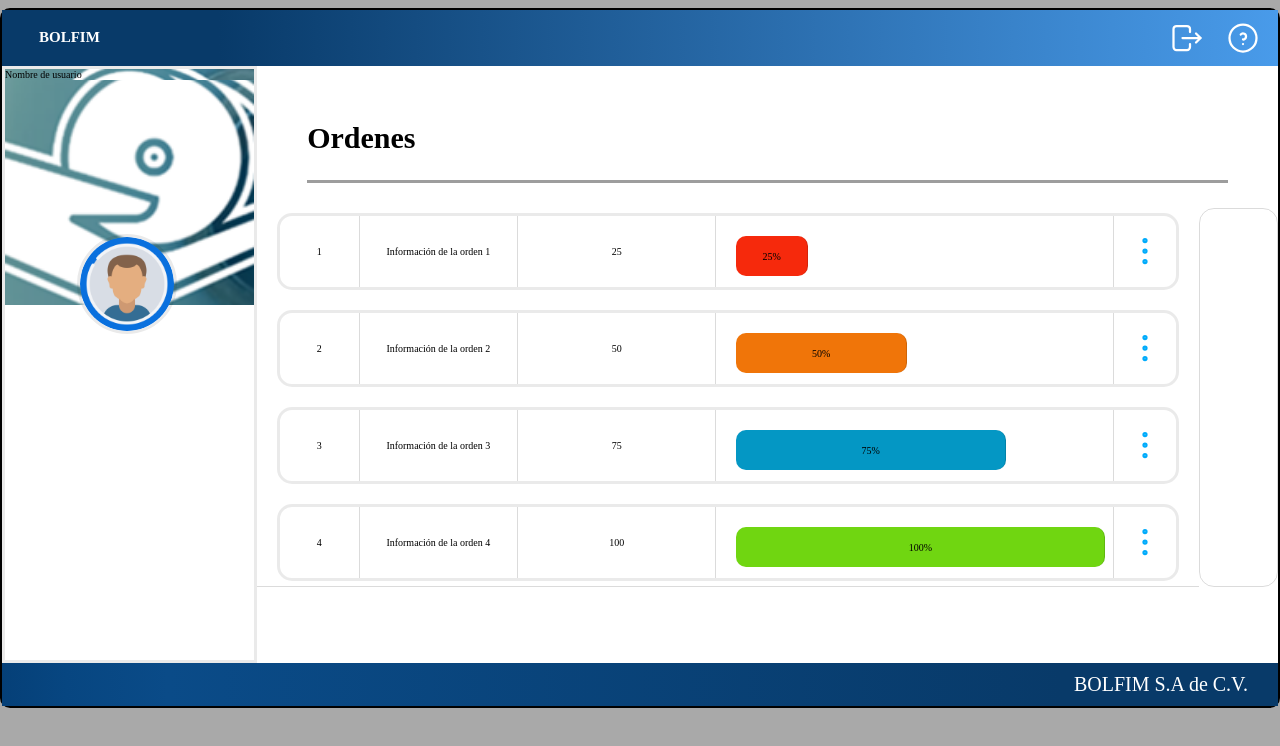
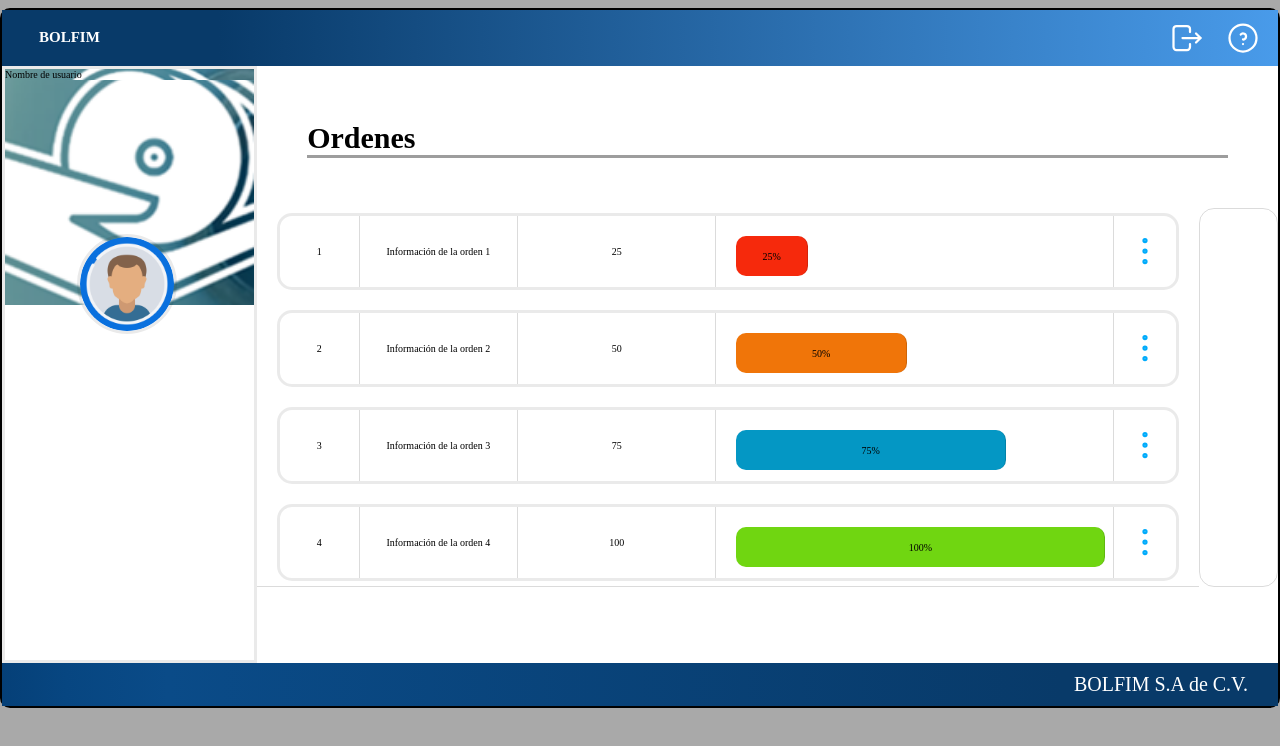
Before and after one commit to Nestor-Martinez23/Bolfim, a React (Vite) app in the folder proyecto-integrador/: page / in a window 1280 px wide. Shown: the top 746 px of the page. Built offline with nearby package versions, Linux system fonts and the light colour scheme.

Commit message:
Update MainMenu

```diff
--- a/proyecto-integrador/src/components/MainMenu.jsx
+++ b/proyecto-integrador/src/components/MainMenu.jsx
@@ -34,7 +34,11 @@ function MainMenu() {
                 </aside>
 
                 <div className="right-section">
-                    <h1 className='h1-Menu'>Ordenes</h1>
+                    <div className='h1-Menu'>
+                      <h1 className='h1-Menu'>Ordenes</h1>
+                      <nav></nav>
+                    </div>
+
                     <div className='contendor' >
                         <ContenedorSer />
 
```
